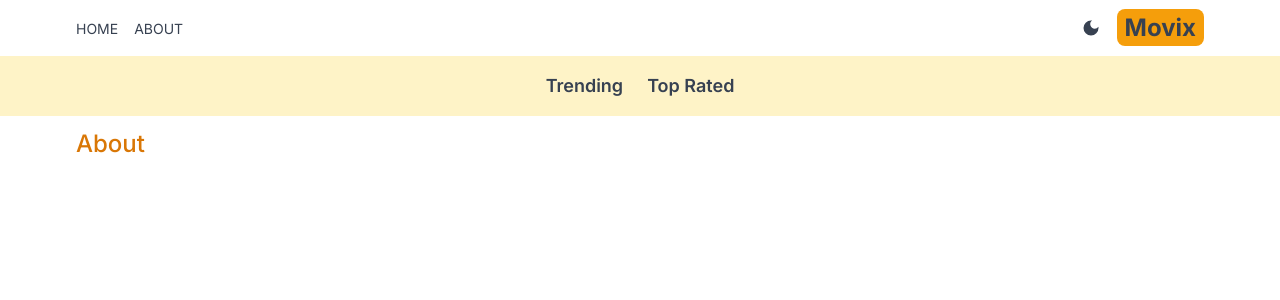
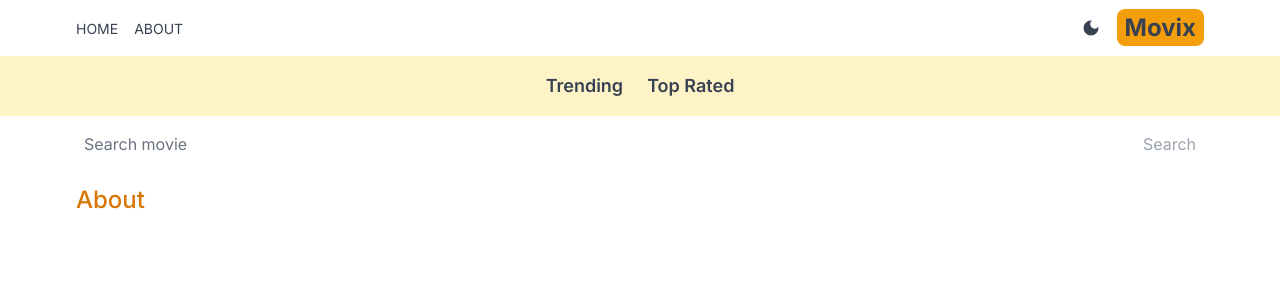
Before and after one commit to debashishsamantara/Movix-Next, a Next.js app: page /about in a window 1280 px wide. Shown: the top 300 px of the page. Built offline with nearby package versions, Linux system fonts and the light colour scheme.

Commit message:
added search box

```diff
--- a/package.json
+++ b/package.json
@@ -16,6 +16,8 @@
     "react-icons": "^5.0.1"
   },
   "devDependencies": {
+    "@types/node": "20.11.30",
+    "@types/react": "18.2.69",
     "autoprefixer": "^10.0.1",
     "eslint": "^8",
     "eslint-config-next": "14.1.4",
--- a/src/app/layout.js
+++ b/src/app/layout.js
@@ -3,6 +3,7 @@
 import Header from "@/components/Header";
 import Providers from "./Providers";
 import NavBar from "@/components/NavBar";
+import SearchBox from "@/components/SearchBox";
 
 const inter = Inter({ subsets: ["latin"] });
 
@@ -18,6 +19,7 @@
         <Providers>
           <Header />
           <NavBar />
+          <SearchBox />
           {children}
         </Providers>
       </body>
--- /dev/null
+++ b/src/app/search/[searchTerm]/page.jsx
@@ -0,0 +1,15 @@
+import Results from "@/components/Results";
+
+export default async function SearchPage({params}) {
+    const searchTerm = params.searchTerm;
+    const res = await fetch(`https://api.themoviedb.org/3/search/movie?api_key=${process.env.API_KEY}&query=${searchTerm}&language=en-US&page=1&include_adult=false`);
+    const data = await res.json();
+    const results = data.results;
+
+    return <div>
+        {results && results.length === (
+            <h1 className="text-center pt-6">No results found</h1>
+        )}
+        {results && <Results results={results}/>}
+    </div>
+}
--- /dev/null
+++ b/src/components/SearchBox.jsx
@@ -0,0 +1,22 @@
+"use client"
+
+import { useState } from "react"
+import { useRouter } from "next/navigation";
+
+function SearchBox() {
+    const [search, setSearch] = useState('');
+    const router = useRouter();
+    const handleSubmit = (e) => {
+        e.preventDefault();
+        router.push(`/search/${search}`)
+    }
+
+    return (
+        <form className="flex justify-between px-5 max-w-6xl mx-auto" onSubmit={handleSubmit}>
+            <input type="text" placeholder="Search movie" className="w-full h-14 rounded-md placeholder-gray-500 outline-none bg-transparent flex-1" value={search} onChange={e => setSearch(e.target.value)}/>
+            <button className="text-amber-600 disabled:text-gray-400" disabled={search === ''}>Search</button>
+        </form>
+    )
+}
+
+export default SearchBox
```
Also changed, not shown: tsconfig.json (added, +34 -0 lines), 1 other file (tests, documents, lock files or other folders).
